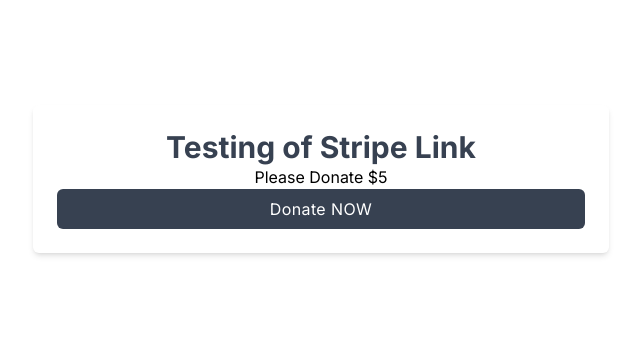
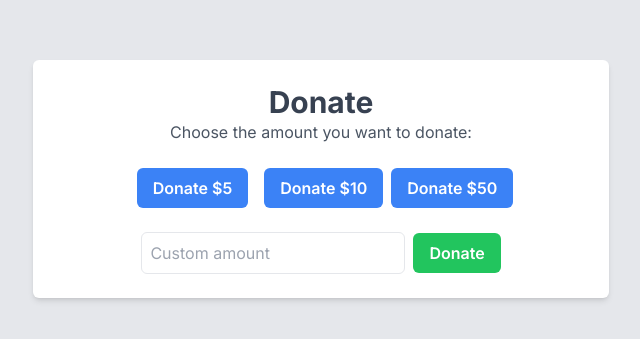
Before and after one commit to minghui4/MSBD5017, a Next.js app: page /donation in a window 1280 px wide. Shown: the part 221-560 px from the top of the page, without its empty margins (319-959 px from the left). Built offline with nearby package versions, Linux system fonts and the light colour scheme.

Commit message:
Updated donation page

```diff
--- a/src/app/donation/page.tsx
+++ b/src/app/donation/page.tsx
@@ -1,30 +1,59 @@
 'use client';
 import Head from "next/head"
 import Image from "next/image"
+import { useState } from "react";
 
 import { checkout } from "./api/checkout"
 
 const DonationPage = () => {
-    return (
-    <div className="relative flex flex-col items-center justify-center min-h-screen overflow-hidden">
-        <div className="w-full p-6 bg-white rounded-md shadow-md lg:max-w-xl">
-            <main >
-                <h1 className="text-3xl font-bold text-center text-gray-700">Testing of Stripe Link</h1>
-                <div>
-                    <p className="text-center">Please Donate $5</p>
-                    <button className="w-full px-4 py-2 tracking-wide text-white transition-colors duration-200 transform bg-gray-700 rounded-md hover:bg-gray-600 focus:outline-none focus:bg-gray-600"
-                    onClick={(() => {
+    const [customAmount, setCustomAmount] = useState('');
+
+    const handleDonation = (amount: number) => {
         checkout({
             lineItems: [
                 {
                     price: "price_1O0oPIAiHbmBADrrzlQa2gcF",
-                            quantity: 1
+                    quantity: amount / 5 // Assuming price_1O0oPIAiHbmBADrrzlQa2gcF is $5
                 }
             ]
-                    })
-                    })}>Donate NOW</button>
+        });
+    }
+
+    return (
+        <div className="flex flex-col items-center justify-center min-h-screen p-3 bg-gray-200">
+            <div className="w-full p-6 bg-white rounded-md shadow-md lg:max-w-xl">
+                <h1 className="text-3xl font-bold text-center text-gray-700">Donate</h1>
+                <p className="text-gray-600 text-center">Choose the amount you want to donate:</p>
+                <div className="flex flex-wrap justify-center mt-4 space-x-2">
+                    {[5, 10, 50].map((amount) => (
+                        <button
+                            key={amount}
+                            className="px-4 py-2 m-2 font-semibold text-white transition-colors duration-200 transform bg-blue-500 rounded-md hover:bg-blue-600 focus:outline-none focus:bg-blue-600"
+                            onClick={() => handleDonation(amount)}
+                        >
+                            Donate ${amount}
+                        </button>
+                    ))}
                 </div>
-            </main>
+                <div className="flex items-center justify-center mt-4">
+                    <input
+                        type="number"
+                        min="1"
+                        className="w-1/2 p-2 mr-2 border rounded-md"
+                        placeholder="Custom amount"
+                        value={customAmount}
+                        onChange={(e) => setCustomAmount(e.target.value)}
+                    />
+                    <button
+                        className="px-4 py-2 font-semibold text-white transition-colors duration-200 transform bg-green-500 rounded-md hover:bg-green-600 focus:outline-none focus:bg-green-600"
+                        onClick={() => {
+                            handleDonation(parseInt(customAmount));
+                            setCustomAmount('');
+                        }}
+                    >
+                        Donate
+                    </button>
+                </div>
             </div>
         </div>
     );
```
Lines whose indentation alone changed are shown as unchanged.
